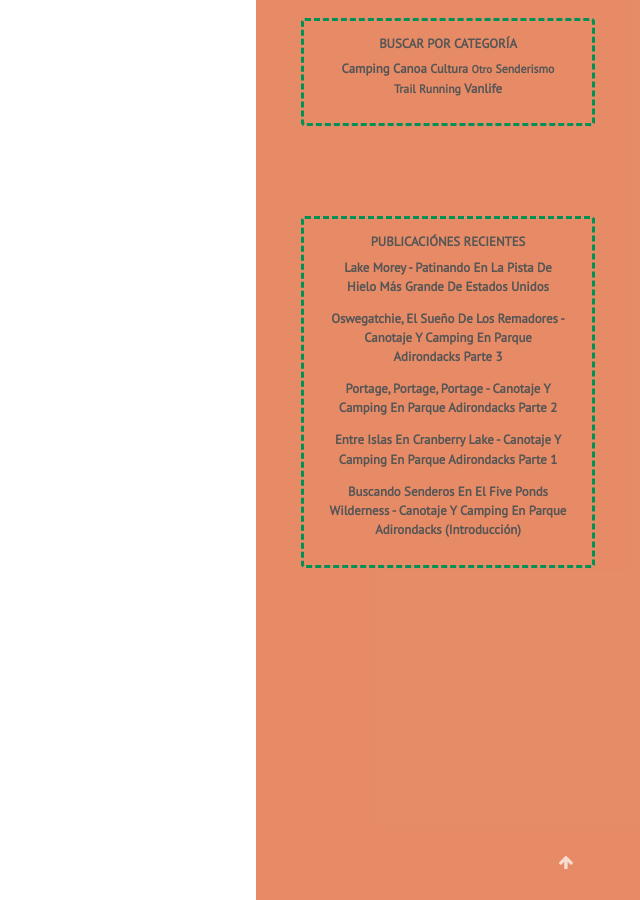
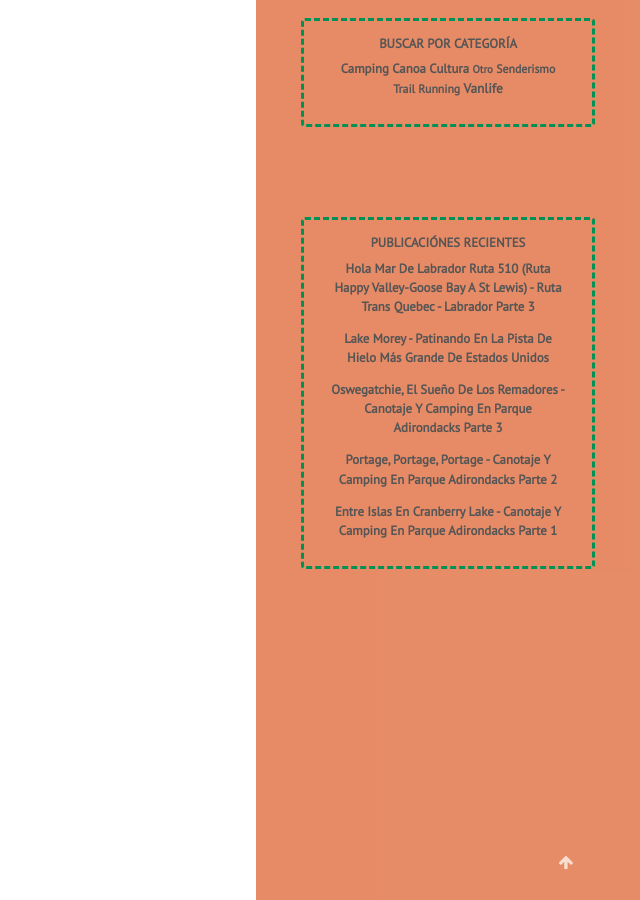
Before and after one commit to apieyremo/apieyremo.github.io, a Jekyll site: the page built from _pages/work/index.html, in a window 1280 px wide and 900 px high, scrolled down 1716 px. Shown: the whole window, without its empty margins (640-1280 px from the left). Built offline with Jekyll 4.4.1, drawn with Linux system fonts in a browser that asks for light colours; comment, search, counter and statistics services are not loaded.

Commit message:
Labrador Part 3

```diff
--- /dev/null
+++ b/_posts/2022-09-06-mar-de-labrador-ruta-510-ruta-trans-quebec-labrador-parte-3.md
@@ -0,0 +1,105 @@
+---
+main: true
+published: true
+author: Eduardo Donoso
+layout: post
+title: Hola Mar de Labrador Ruta 510 (Ruta Happy Valley-Goose Bay a St Lewis) - Ruta Trans Quebec - Labrador Parte 3
+description: Continuamos nuestra aventura por Labrador y comenzamos con la ruta 510, que da inicio al Labrador Coastal Drive. Muchas aventuras nos esperan a lo largo de la ruta y comienza con un espectacular encuentro en la ruta para luego llegar a conocer el Mar de Labrador en el punto más al este donde se puede manejar en el territorio continental de Norte América. No olvidemos cambiar la hora en la mita de la ruta.
+postHero: /assets/images/labrador-parte-3/cover.jpg
+tags:
+  - cultura
+  - vanlife
+regions:
+  - canada
+  - labrador
+---
+Continuamos nuestra aventura por Labrador y comenzamos con la ruta 510, que da inicio al Labrador Coastal Drive. Muchas aventuras nos esperan a lo largo de la ruta y comienza con un espectacular encuentro en la ruta para luego llegar a conocer el Mar de Labrador en el punto más al este donde se puede manejar en el territorio continental de Norte América. No olvidemos cambiar la hora en la mitad de la ruta.
+
+Un lobo con sus crías nos sorprendió en la ruta. El lobo de Labrador es un familiar del lobo gris y su pelaje puede variar desde gris hasta completamente blanco. Se ubica en las estepas de Labrador y el norte de Quebec. Se puede alimentar de caribúes y pequeños roedores.
+Se han encontrado también Lobos de Labrador en la isla de Newfoundland, aunque la gran pregunta es como llegaron hasta allá. No se debe confundir con el Lobo de Newfoundland que fue extinto en 1930.
+Recomendamos manejar con mucho cuidado en la ruta por toda la fauna salvaje que se puede ver. Ya nos encontramos con un alce en la ruta 389 y ahora con esta familia de lobos.
+
+<figure class="figure">
+  <img class="image" src="/assets/images/labrador-parte-3/1.jpg" alt="Lobo de Labrador">
+  <figcaption class="img-caption">Lobo de Labrador</figcaption>
+</figure>
+
+El camino continua con pavimento hasta cierto punto donde hasta la fecha (sep 2018) todavía se estaban realizando trabajos en la ruta. Por ende siempre recomendamos mantener un buen control del volante por la cantidad de polvo y camiones manejando alrededor.
+
+<figure class="figure">
+  <img class="image" src="/assets/images/labrador-parte-3/2.jpg" alt="Camiones trabajando en la ruta Trans Labrador">
+  <figcaption class="img-caption">Camiones trabajando en la ruta Trans Labrador</figcaption>
+</figure>
+
+Existen dos desviós principales en la ruta, el primero que dirije a la ciudad costera de Cartwright y el último que dirije a nuestro destino por el día St Lewis.
+
+La villa pesquera de Cartwright se encuentra alrededor de 90 kilómetros desde el desvio en la ruta translabrador. De acuerdo a información del lugar existen lugares para trailers y carpas. También una estación de gasolina y a la vez esta villa tiene servicios de ferry para las otras comunidades isleñas. <a href="https://www.gov.nl.ca/ti/ferryservices/schedules/i-cartwright/" title="Labrador Newfoundland Ferry">Enlace en inglés</a> para los servicios de ferry.
+
+Una señal muy grande en el camino nos indica que pasámos a horario de Terra Nova donde se deben ajustar los relojes en 30 minutos más.
+Desde el inicio de la ruta en Baie-Comeau, Quebec ocupamos el Horario del Este, luego al cruzar a Labrador City, ajustamos nuestros relojes al Horario Atlántico eso siginificaba 1 hora + para luego en este punto en la ruta volver a ajustar nuestros relojes en 30 minutos más ya que estábamos en el Horario de Newfoundland (Terranova).
+
+<figure class="figure">
+  <img class="image" src="/assets/images/labrador-parte-3/3.jpg" alt="La señal del cambio de horario en la ruta Trans Labrador">
+  <figcaption class="img-caption">La señal del cambio de horario en la ruta Trans Labrador</figcaption>
+</figure>
+
+Al llegar al río Alexis, nos encontramos con la Villa de Port Hope Simpson. Este poblado se dedica a la pesca y turismo, siendo la pesca con mosca una de sus actividades principales. Y desde aquí se conectan ferrys a la famosa villa de Marys Harbour y otras localidades.
+Existe una bencinera y un minimarket.
+
+<figure class="figure">
+  <img class="image" src="/assets/images/labrador-parte-3/4.jpg" alt="Señal Bienvenida a Port Hope Simpson">
+  <figcaption class="img-caption">Bienvenida a Port Hope Simpson</figcaption>
+</figure>
+
+Después de Port Hope Simpson nos encontramos con la señal de La Ruta de Los Icebergs lo que indicaba que nuestro último desvío estaba cerca.
+
+<div class="quote">
+  La abundancia de icebergs que se deslizan hacia el sur ha generado una nueva atracción turística estrechamente vinculada a la aceleración del calentamiento global.  En Canadá, los cazadores de icebergs viven tiempos de abundancia por el calentamiento global - <a href="https://www.clarin.com/viajes/canada-cazadores-icebergs-viven-tiempos-abundancia-calentamiento-global_0_BDq2xowWs.html" title="Clarín Viajes">Clarín Viajes</a>
+</div>
+
+La ruta de los icebergs se produce en primavera, cuando grandes pedazas de hielo se mueven desde el norte hacia el sur por toda la costa de Labrador y la Isla de Newfoundland. Es un espectáculo que atrae muchos turistas y a la vez puede sorprender a los mismos habitantes cuando al mirar en la costa un pedazo enorme de iceber se detiene en su bahía.
+Es este el caso de St Lewis nuestro lugar por la noche donde fuimos recibido por un hermoso atardecer.
+
+
+<figure class="figure">
+  <img class="image" src="/assets/images/labrador-parte-3/mapa-icebergs.jpg" alt="Mapa de los icebergs Labrador">
+  <figcaption class="img-caption">Mapa de los icebergs Labrador</figcaption>
+</figure>
+
+Esta villa, previamente conocida como Fox Run se dedica al turismo y a la pesca y al llegar a este lugar vas a estar en el punto geográfico más al este del territorio continental de Norte América.
+Existe un sendero en la cima del camino llamado Deep Water Creek Trail, que recomendamos mucho ya que tiene buenas vistas del Mar de Labrador.
+
+<figure class="figure">
+  <img class="image" src="/assets/images/labrador-parte-3/5.jpg" alt="Punto más al este continente Norte América">
+  <figcaption class="img-caption">Lo más lejos al este de Canadá. Tu ahora estás en el punto más al este que puedes manejar en el territorio continental de Norte América y Canadá.</figcaption>
+</figure>
+
+<figure class="figure">
+  <img class="image" src="/assets/images/labrador-parte-3/6.jpg" alt="Villa de St Lewis Labrador">
+  <figcaption class="img-caption">Villa de St Lewis</figcaption>
+</figure>
+
+<div class="quote">
+  A la mañana siguiente un resplandor rojo se veía por la carpa, había llovido toda la noche y no pensábamos despertarnos con esto. El sol había vencido. Notas de nuestro diario de viajes - Eduardo Donoso Estay
+</div>
+
+El mejor amanecer de todos. Y eso que hemos visto el amanecer en las Torres del Paine-Chile. Pero esa lucha entre las lluvia con nubes y el sol es un espectáculo sobre todo cuando tu anfiteatro es el Mar de Labrador. Sin lugar a dudas el sol se asomó para darnos la bienvenida y de paso nos regaló un arcoiris doble.
+
+<figure class="figure">
+  <img class="image" src="/assets/images/labrador-parte-3/7.jpg" alt="Amanecer en St Lewis, Labrador">
+  <figcaption class="img-caption">Nuestra vista en la mañana</figcaption>
+</figure>
+
+<figure class="figure">
+  <img class="image" src="/assets/images/labrador-parte-3/8.jpg" alt="Zorro en St Lewis, Labrador">
+  <figcaption class="img-caption">Un zorro rojo se acercó a saludarnos</figcaption>
+</figure>
+
+<figure class="figure">
+  <img class="image" src="/assets/images/labrador-parte-3/9.jpg" alt="Arcoiris St Lewis, Labrador">
+  <figcaption class="img-caption">El regalo del amanecer</figcaption>
+</figure>
+
+Ya era tiempo de continuar con nuestro viaje en la Ruta costera de Labrador y eso significaba que comenzábamos a llegar al final de nuestra ruta.
+
+{% include youtubePlayer.html id="F_hGB8iU_Eg" %}
--- a/index.html
+++ b/index.html
@@ -42,7 +42,7 @@
   </div>
 
   <div class="videohome">
-    {% include youtubePlayer.html id="pnh8-lcA10M" %}
+    {% include youtubePlayer.html id="x4AQ0s9J8Ks" %}
   </div>
 
   <div class="home-map">
```
Also changed, not shown: _posts/2020-09-02-labrador-city-happy-valley-ruta-trans-quebec-labrador-parte-2.md (+1 -1 lines), assets/images/labrador-parte-3/1.jpg (added), assets/images/labrador-parte-3/2.jpg (added), assets/images/labrador-parte-3/3.jpg (added), assets/images/labrador-parte-3/4.jpg (added), assets/images/labrador-parte-3/5.jpg (added), assets/images/labrador-parte-3/6.jpg (added), assets/images/labrador-parte-3/7.jpg (added), assets/images/labrador-parte-3/8.jpg (added), assets/images/labrador-parte-3/9.jpg (added), assets/images/labrador-parte-3/mapa-icebergs.jpg (added), 1 other file.
